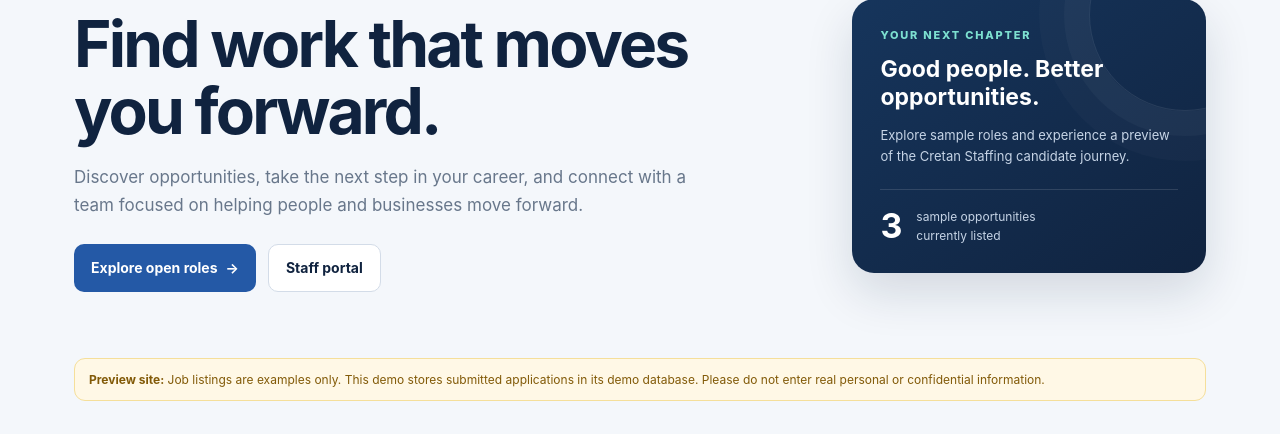
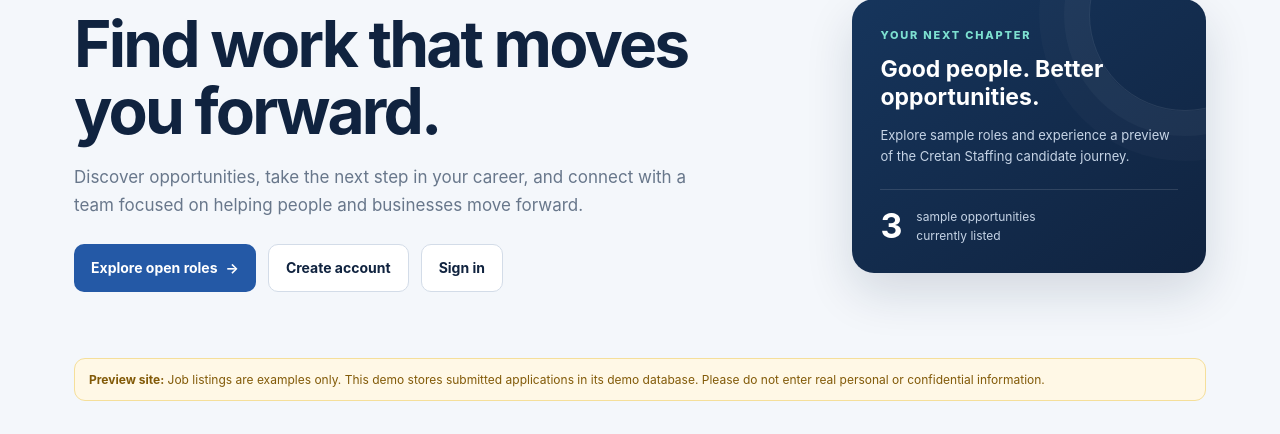
Before and after one commit to Username0ERROR/cretan-staffing, a Django app: page / in a window 1280 px wide. Shown: the part 183-617 px from the top of the page. Run offline with Django 5.2, Linux system fonts and the light colour scheme; data comes from the database, SQL or seed files in the repository; data that the repository does not hold is empty.

Commit message:
Add signup and sign-in calls to action

```diff
--- a/templates/portal/home.html
+++ b/templates/portal/home.html
@@ -1,5 +1,5 @@
 {% extends 'portal/base.html' %}{% block title %}Careers & Opportunities | Cretan Staffing{% endblock %}{% block content %}
-<section class="hero"><div><div class="eyebrow">People. Opportunity. Progress.</div><h1>Find work that moves you forward.</h1><p>Discover opportunities, take the next step in your career, and connect with a team focused on helping people and businesses move forward.</p><div class="hero-actions"><a class="btn" href="#openings">Explore open roles <span aria-hidden="true">→</span></a><a class="btn secondary" href="/login/">Staff portal</a></div></div><aside class="hero-card"><div class="eyebrow">Your next chapter</div><h2>Good people. Better opportunities.</h2><p>Explore sample roles and experience a preview of the Cretan Staffing candidate journey.</p><div class="mini-stat"><strong>{{ jobs|length }}</strong><span>sample opportunities<br>currently listed</span></div></aside></section>
+<section class="hero"><div><div class="eyebrow">People. Opportunity. Progress.</div><h1>Find work that moves you forward.</h1><p>Discover opportunities, take the next step in your career, and connect with a team focused on helping people and businesses move forward.</p><div class="hero-actions"><a class="btn" href="#openings">Explore open roles <span aria-hidden="true">→</span></a><a class="btn secondary" href="/signup/">Create account</a><a class="btn secondary" href="/login/">Sign in</a></div></div><aside class="hero-card"><div class="eyebrow">Your next chapter</div><h2>Good people. Better opportunities.</h2><p>Explore sample roles and experience a preview of the Cretan Staffing candidate journey.</p><div class="mini-stat"><strong>{{ jobs|length }}</strong><span>sample opportunities<br>currently listed</span></div></aside></section>
 <div class="demo"><strong>Preview site:</strong> Job listings are examples only. This demo stores submitted applications in its demo database. Please do not enter real personal or confidential information.</div>
 <section id="openings"><div class="sectionhead"><div><div class="eyebrow">Career opportunities</div><h2>Explore featured roles</h2></div><span class="muted">{{ jobs|length }} sample roles</span></div><div class="grid">{% for job in jobs %}<article class="job"><span class="pill">{{ job.employment_type }}</span><h3>{{ job.title }}</h3><div class="company">{{ job.company }}</div><div class="meta">⌖ &nbsp;{{ job.location }}</div><p class="muted">{{ job.description|truncatewords:28 }}</p><a class="btn" href="{% url 'apply' job.id %}">View role &amp; apply →</a></article>{% empty %}<div class="panel"><h3>No current openings</h3><p class="muted">Please check back soon for new opportunities.</p></div>{% endfor %}</div></section>
 {% endblock %}
```
